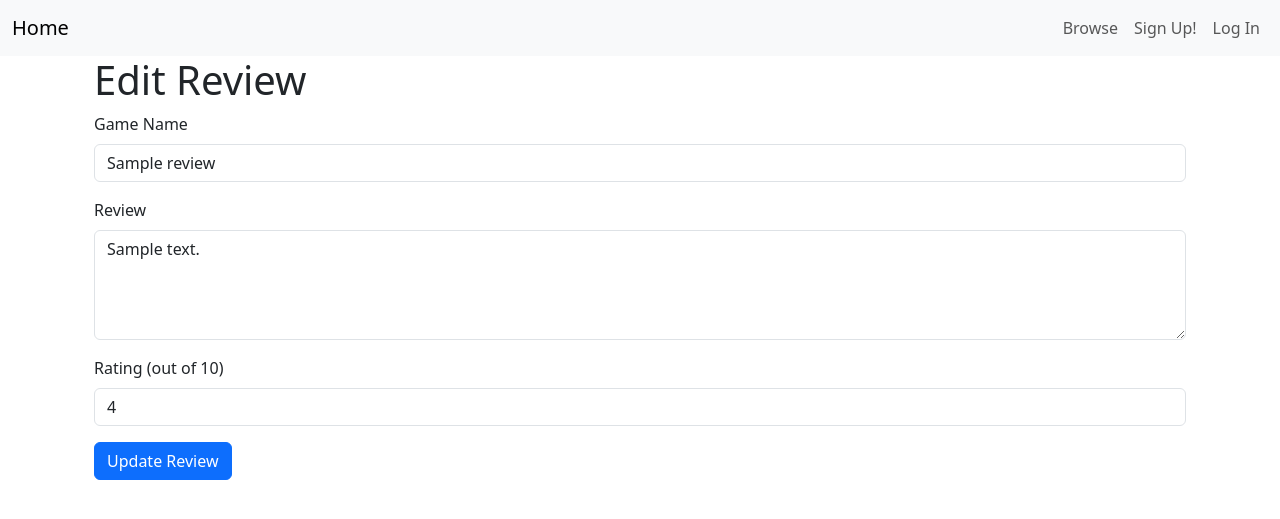
After one commit to anthonyradose/gamesay_milestone_project3, a Python web app: template templates/edit_review.html in a window 1280 px wide. The commit adds this page. Shown: the top 519 px of the page. Run offline with Jinja, Linux system fonts and the light colour scheme; the template is opened without the code that fills it: most values are stand-ins (such as "Sample title", 1, 10 or a date in 2020).

Commit message:
Add edit review template and functionality

```diff
--- /dev/null
+++ b/templates/edit_review.html
@@ -0,0 +1,22 @@
+{% extends "base.html" %}
+{% block content %}
+<div class="container">
+    <h1>Edit Review</h1>
+    <form method="post">
+        <div class="mb-3">
+            <label for="name" class="form-label">Game Name</label>
+            <input type="text" class="form-control" id="name" name="name" value="{{ review.name }}" required>
+        </div>
+        <div class="mb-3">
+            <label for="review" class="form-label">Review</label>
+            <textarea class="form-control" id="review" name="review" rows="4" required>{{ review.review }}</textarea>
+        </div>
+        <div class="mb-3">
+            <label for="rating" class="form-label">Rating (out of 10)</label>
+            <input type="number" class="form-control" id="rating" name="rating" value="{{ review.rating }}" min="0"
+                max="10" step="0.5" required>
+        </div>
+        <button type="submit" class="btn btn-primary">Update Review</button>
+    </form>
+</div>
+{% endblock %}
--- a/templates/log_in.html
+++ b/templates/log_in.html
@@ -14,8 +14,6 @@
                         <span class="input-group-text"></span>
                         <input id="username" name="username" type="text" minlength="5" maxlength="15"
                             pattern="^[a-zA-Z0-9]{5,15}$" class="form-control" required>
-
-
                     </div>
                 </div>
                 <!-- Password -->
@@ -23,8 +21,8 @@
                     <label for="password" class="form-label">Password:</label>
                     <div class="input-group">
                         <span class="input-group-text"></span>
-                        <input id="password" name="password" type="password" minlength="5" maxlength="15"  pattern="^[a-zA-Z0-9]{5,15}$"
-                            class="form-control" required>
+                        <input id="password" name="password" type="password" minlength="5" maxlength="15"
+                            pattern="^[a-zA-Z0-9]{5,15}$" class="form-control" required>
                     </div>
                 </div>
                 <!-- Log In Button -->
--- a/templates/profile.html
+++ b/templates/profile.html
@@ -19,6 +19,7 @@
                                 <h5 class="card-title">Game: {{ review.name }}</h5>
                                 <p class="card-text">Review: {{ review.review }}</p>
                                 <p class="card-text"><small class="text-muted">Rating: {{ review.rating }}</small></p>
+                                <a href="{{ url_for('edit_review', review_id=review._id) }}" class="btn btn-primary">Edit</a>
                             </div>
                         </div>
                     </div>
--- a/templates/sign_up.html
+++ b/templates/sign_up.html
@@ -23,8 +23,8 @@
                     <label for="password" class="form-label">Password:</label>
                     <div class="input-group">
                         <span class="input-group-text"></span>
-                        <input id="password" name="password" type="password" minlength="5" maxlength="15"  pattern="^[a-zA-Z0-9]{5,15}$"
-                            class="form-control" required>
+                        <input id="password" name="password" type="password" minlength="5" maxlength="15"
+                            pattern="^[a-zA-Z0-9]{5,15}$" class="form-control" required>
                     </div>
                 </div>
                 <!-- Register Button -->
```
Also changed, not shown: app.py (+35 -0 lines), templates/game_reviews.html (line endings or trailing spaces), templates/search_results.html (line endings or trailing spaces).
